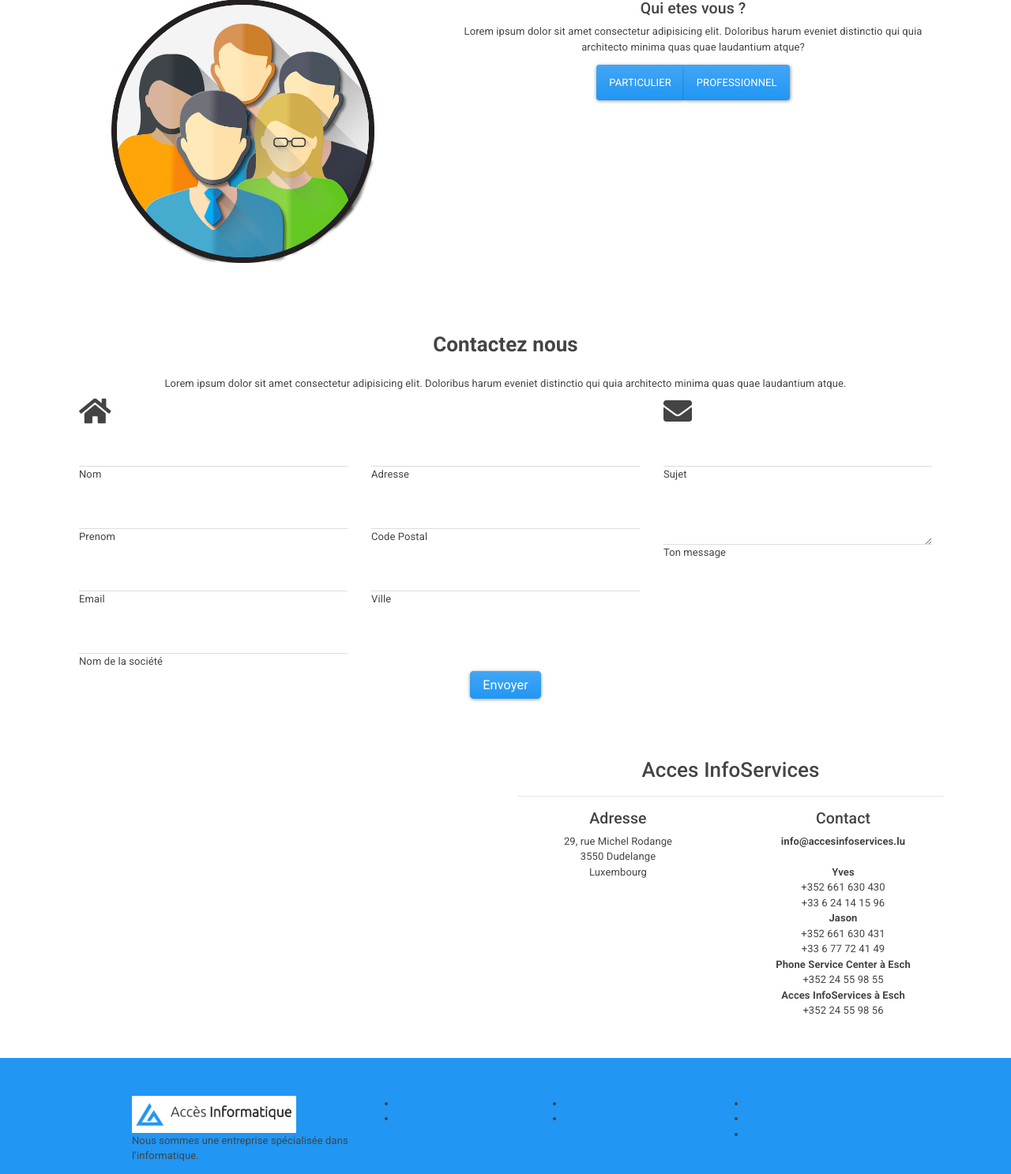
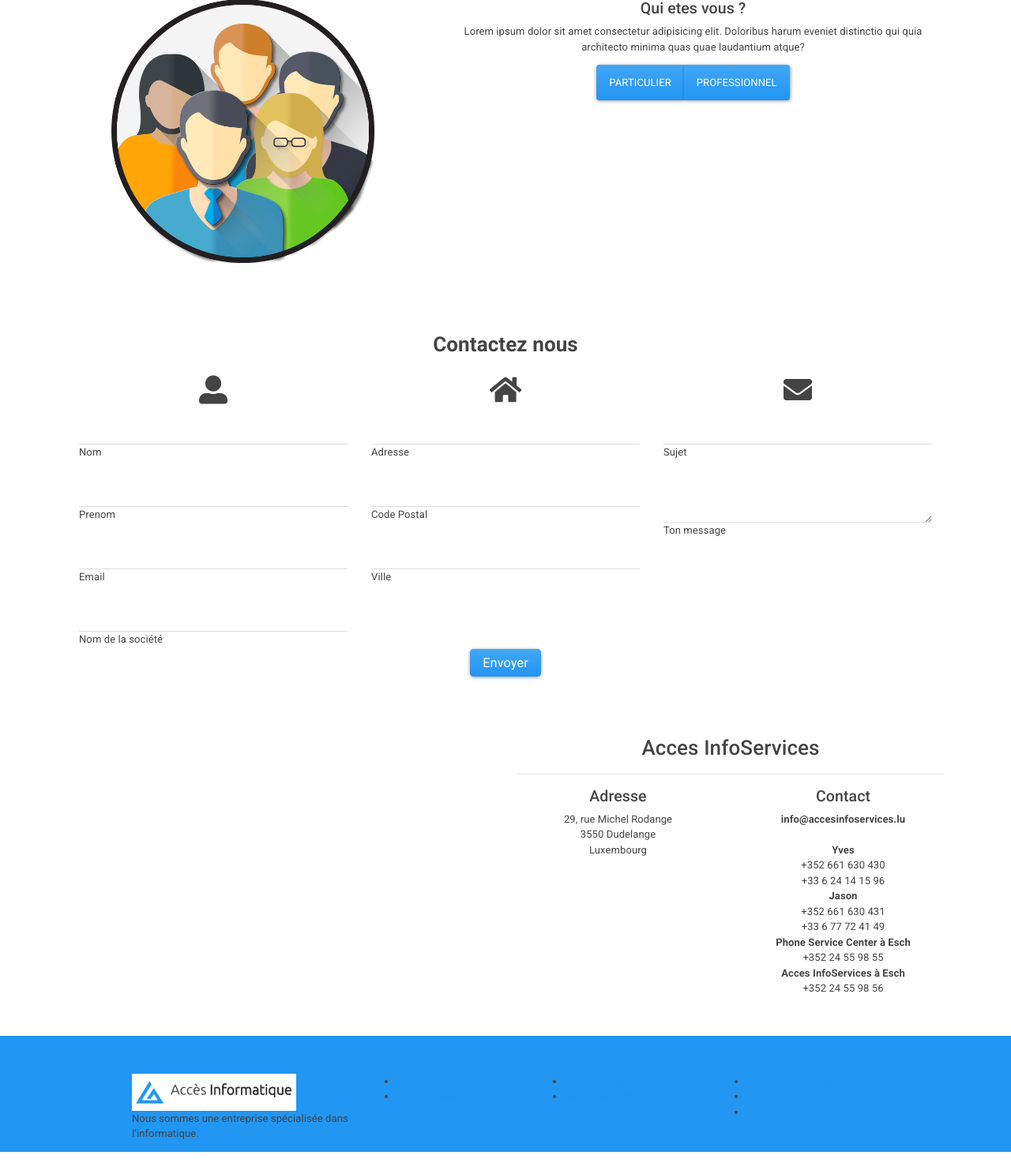
Before and after one commit to melwondo/projet3, a Symfony app: template templates/contact/index.html.twig in a window 1280 px wide. Shown: the part 581-2068 px from the top of the page at 79% size. After the commit the page ends 2040 px from the top, so only its background shows below. Run offline with Twig, Linux system fonts and the light colour scheme; the template is opened without the code that fills it, so the values that code supplies are empty; some libraries are stand-ins or nearby versions.

Commit message:
commit atom

```diff
--- a/templates/contact/index.html.twig
+++ b/templates/contact/index.html.twig
@@ -31,29 +31,19 @@
         <!--Section heading-->
         <h2 class="h1-responsive font-weight-bold text-center my-4">Contactez nous</h2>
         <!--Section description-->
-        <p class="text-center w-responsive mx-auto mb-2">Lorem ipsum dolor sit amet consectetur adipisicing elit. Doloribus harum eveniet distinctio
-            qui quia architecto minima quas quae laudantium atque.</p>
         <div class="col-md-12">
             <div class="row">
                 <!--Grid column1-->
-                <div class="col-md-8 mb-md-0 mb-5">
+                <div class="col-md-4 mb-md-0 mb-5">
                     <form id="contact-form" name="contact-form" action="mail.php" method="POST">
-                        <i class='fas fa-home' style='font-size:36px'></i>
+                        <i class='fas fa-user-alt d-flex justify-content-center' style='font-size:36px'></i>
                         <!--Grid row-->
                         <div class="row">
                             <!--Grid column-->
-                            <div class="col-md-6">
+                            <div class="col-md-12">
                                 <div class="md-form mb-0">
                                     <input type="text" id="name" name="name" class="form-control">
                                     <label for="name" class="">Nom</label>
-                                </div>
-                            </div>
-                            <!--Grid column-->
-                            <!--Grid column-->
-                            <div class="col-md-6">
-                                <div class="md-form mb-0">
-                                    <input type="text" id="name" name="adresse" class="form-control">
-                                    <label for="adresse" class="">Adresse</label>
                                 </div>
                             </div>
                             <!--Grid column-->
@@ -61,49 +51,31 @@
                         <!--Grid row-->
                         <div class="row">
                             <!--Grid column-->
-                            <div class="col-md-6">
+                            <div class="col-md-12">
                                 <div class="md-form mb-0">
                                     <input type="text" id="name" name="name" class="form-control">
                                     <label for="name" class="">Prenom</label>
                                 </div>
                             </div>
                             <!--Grid column-->
-                            <!--Grid column-->
-                            <div class="col-md-6">
-                                <div class="md-form mb-0">
-                                    <input type="text" id="name" name="name" class="form-control">
-                                    <label for="name" class="">Code Postal</label>
-                                </div>
-                            </div>
-                            <!--Grid column-->
                         </div>
                         <!--Grid row-->
-
                         <!--Grid row-->
                         <div class="row">
                             <!--Grid column-->
-                            <div class="col-md-6">
+                            <div class="col-md-12">
                                 <div class="md-form mb-0">
                                     <input type="text" id="email" name="email" class="form-control">
                                     <label for="email" class="">Email</label>
                                 </div>
                             </div>
                             <!--Grid column-->
-                            <!--Grid column-->
-                            <div class="col-md-6">
-                                <div class="md-form mb-0">
-                                    <input type="text" id="name" name="name" class="form-control">
-                                    <label for="name" class="">Ville</label>
-                                </div>
-                            </div>
-                            <!--Grid column-->
                         </div>
                         <!--Grid row-->
-
                         <!--Grid row-->
                         <div class="row">
                             <!--Grid column-->
-                            <div class="col-md-6">
+                            <div class="col-md-12">
                                 <div class="md-form mb-0">
                                     <input type="text" id="name" name="name" class="form-control">
                                     <label for="name" class="">Nom de la société</label>
@@ -119,7 +91,50 @@
                 <!--Grid column2-->
                 <div class="col-md-4 mb-md-0 mb-5">
                     <form id="contact-form" name="contact-form" action="mail.php" method="POST">
-                        <i class='fas fa-envelope' style='font-size:36px'></i>
+                        <i class='fas fa-home d-flex justify-content-center' style='font-size:36px'></i>
+                        <!--Grid row-->
+                        <div class="row">
+                            <!--Grid column-->
+                            <div class="col-md-12">
+                                <div class="md-form mb-0">
+                                    <input type="text" id="name" name="adresse" class="form-control">
+                                    <label for="adresse" class="">Adresse</label>
+                                </div>
+                            </div>
+                            <!--Grid column-->
+                        </div>
+                        <!--Grid row-->
+                        <div class="row">
+                            <!--Grid column-->
+                            <div class="col-md-12">
+                                <div class="md-form mb-0">
+                                    <input type="text" id="name" name="name" class="form-control">
+                                    <label for="name" class="">Code Postal</label>
+                                </div>
+                            </div>
+                            <!--Grid column-->
+                        </div>
+                        <!--Grid row-->
+                        <!--Grid row-->
+                        <div class="row">
+                            <!--Grid column-->
+                            <div class="col-md-12">
+                                <div class="md-form mb-0">
+                                    <input type="text" id="name" name="name" class="form-control">
+                                    <label for="name" class="">Ville</label>
+                                </div>
+                            </div>
+                            <!--Grid column-->
+                        </div>
+                        <!--Grid row-->
+                    </form>
+                </div>
+                <!--Grid column2-->
+
+                <!--Grid column3-->
+                <div class="col-md-4 mb-md-0 mb-5">
+                    <form id="contact-form" name="contact-form" action="mail.php" method="POST">
+                        <i class='fas fa-envelope d-flex justify-content-center' style='font-size:36px'></i>
                         <!--Grid row-->
                         <div class="row">
                             <!--Grid column-->
@@ -146,7 +161,7 @@
                         <!--Grid row-->
                     </form>
                 </div>
-                <!--Grid column2-->
+                <!--Grid column3-->
                 <div class="text-center mx-auto">
                     <a class="btn-lg btn-primary" onclick="document.getElementById('contact-form').submit();">Envoyer</a>
                 </div>
```
